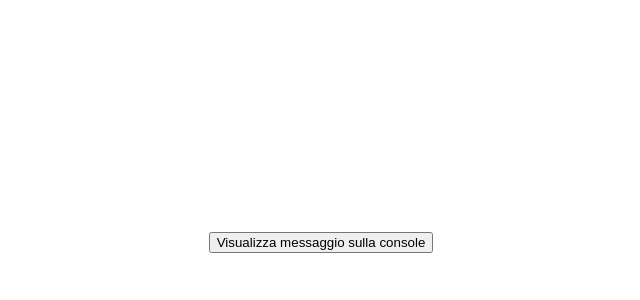
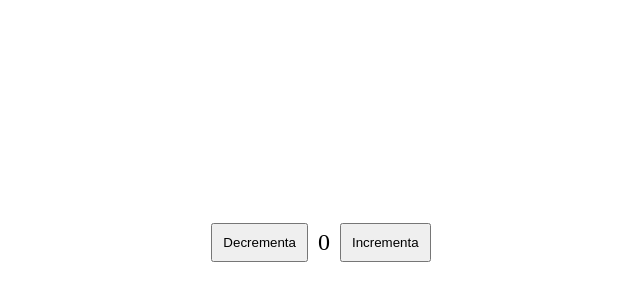
Before and after one commit to Rostart/esercizio, a plain HTML site: page index.html in a window 1280 px wide. Shown: the part 158-458 px from the top of the page, without its empty margins (319-959 px from the left). Drawn offline with Linux system fonts and the light colour scheme.

Commit message:
contatore

```diff
--- a/index.html
+++ b/index.html
@@ -7,7 +7,11 @@
     <link rel="stylesheet" href="style.css" />
   </head>
   <body>
-    <button id="mybutton">Visualizza messaggio sulla console</button>
-    <script src="script.js"></script>
+    <div id="counter-container">
+      <button id="decrement-btn" onclick="decrement()">Decrementa</button>
+      <span id="counter">0</span>
+      <button id="increment-btn" onclick="increment()">Incrementa</button>
+      <script src="script.js"></script>
+    </div>
   </body>
 </html>
--- a/script.js
+++ b/script.js
@@ -1,5 +1,18 @@
-function mostraMessaggio() {
-  console.log("Hai cliccato sul bottone!");
+let counter = 0;
+
+function increment() {
+  if (counter < 10) {
+    counter++;
+    document.getElementById("counter").innerText = counter;
+  }
 }
 
-document.getElementById("mybutton").addEventListener("click", mostraMessaggio);
+function decrement() {
+  if (counter > 0) {
+    counter--;
+    document.getElementById("counter").innerText = counter;
+    if (counter === 0) {
+      alert("Il contatore è bloccato su 0.");
+    }
+  }
+}
--- a/style.css
+++ b/style.css
@@ -1,14 +1,20 @@
 body {
-  margin: 0;
-  height: 100vh;
   display: flex;
   align-items: center;
   justify-content: center;
+  height: 100vh;
+  margin: 0;
 }
-.puntinocentro {
-  width: 100px;
-  height: 100px;
-  border-radius: 50%;
-  background-color: black;
-  justify-content: center;
+
+#counter-container {
+  display: flex;
+  align-items: center;
+  font-size: 24px;
 }
+
+#increment-btn,
+#decrement-btn {
+  padding: 10px;
+  margin: 0 10px;
+  cursor: pointer;
+}
```
Also changed, not shown: 1 other file.
